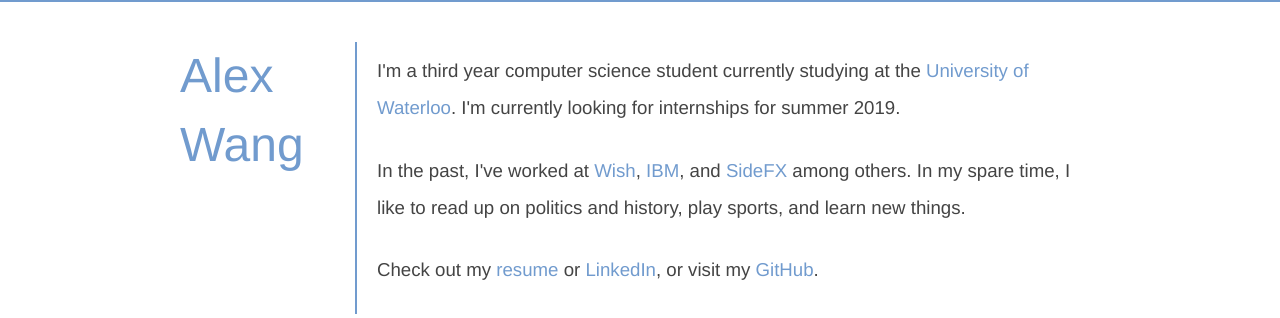
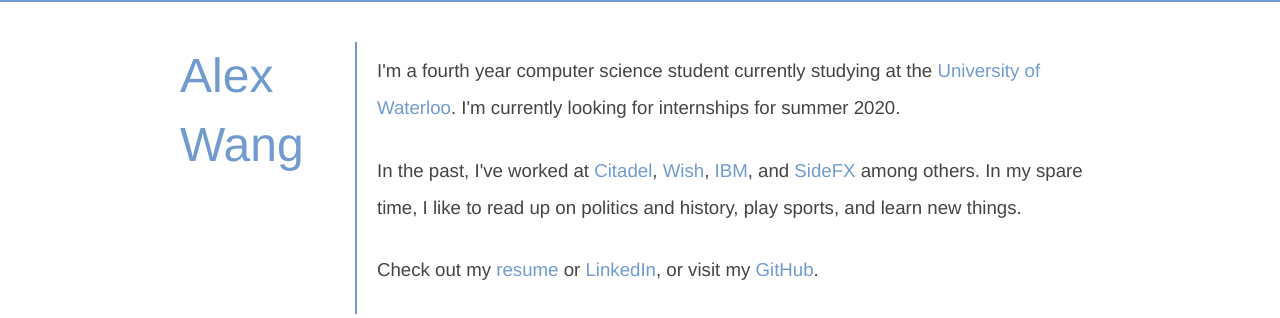
Before and after one commit to agjwang/agjwang.github.io, a plain HTML site: page index.html in a window 1280 px wide. Drawn offline with nearby package versions, Linux system fonts and the light colour scheme.

Commit message:
updated for s19

```diff
--- a/index.html
+++ b/index.html
@@ -34,10 +34,10 @@
 
             <div class="col-md-8" id="right-column">
                 <p>
-                    I'm a third year computer science student currently studying at the <a href="https://uwaterloo.ca">University of Waterloo</a>. I'm currently looking for internships for summer 2019.
+                    I'm a fourth year computer science student currently studying at the <a href="https://uwaterloo.ca">University of Waterloo</a>. I'm currently looking for internships for summer 2020.
                 </p>
                 <p>
-                In the past, I've worked at <a href="https://wish.com">Wish</a>, <a href="https://ibm.com">IBM</a>, and <a href="https://sidefx.com">SideFX</a> among others. In my spare time, I like to read up on politics and history, play sports, and learn new things.
+                In the past, I've worked at <a href="https://citadel.com">Citadel</a>, <a href="https://wish.com">Wish</a>, <a href="https://ibm.com">IBM</a>, and <a href="https://sidefx.com">SideFX</a> among others. In my spare time, I like to read up on politics and history, play sports, and learn new things.
                 </p>
                 <p>
                     Check out my <a href="resume.pdf">resume</a> or <a href="https://www.linkedin.com/in/alex-g-wang/">LinkedIn</a>, or visit my <a href="https://github.com/agjwang">GitHub</a>.
```
Also changed, not shown: 1 other file.
